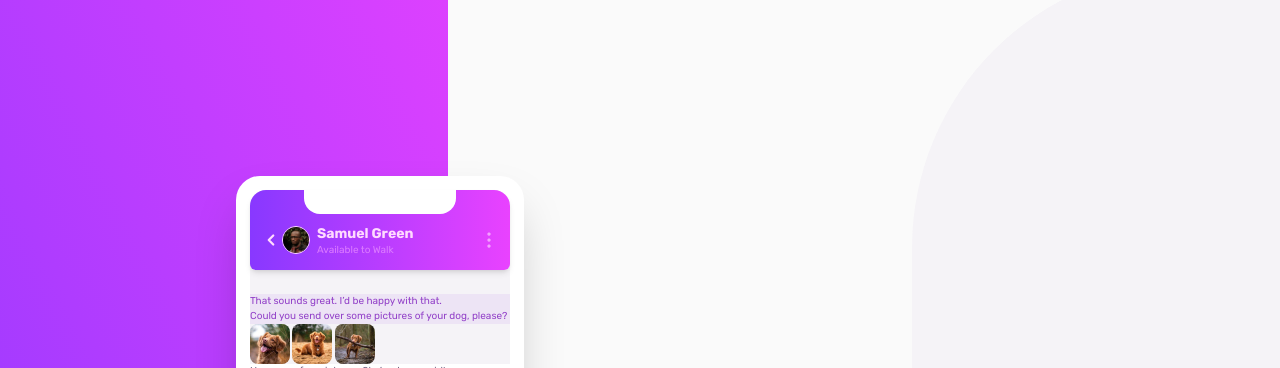
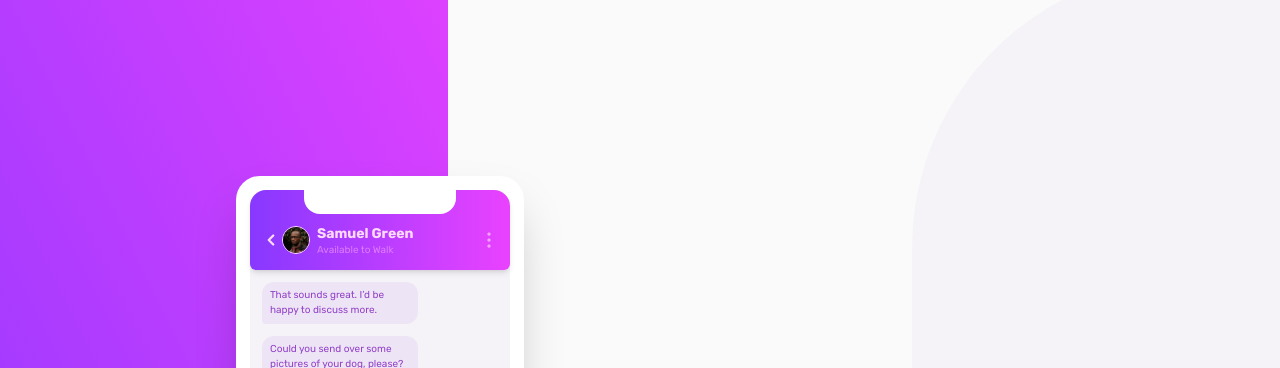
Before and after one commit to nooa-p/chat-app-css, a website: page index.html in a window 1280 px wide. Shown: the top 368 px of the page. Drawn offline with Linux system fonts and the light colour scheme; some icons are missing.

Commit message:
styling and positioning the first two chat bubbles"

```diff
--- a/index.html
+++ b/index.html
@@ -115,8 +115,8 @@
               </svg>
             </div>
             <!-- top bar styling end -->
-            <div class="bg-[#ede4f5] text-[#9241C8]">That sounds great. I’d be happy with that.</div>
-            <div class="bg-[#ede4f5] text-[#9241C8]">Could you send over some pictures of your dog, please?</div>
+            <div class="bg-[#ede4f5] text-[#9241C8] w-3/5 relative -top-3 left-3 p-1.5 pl-2 rounded-xl rounded-bl">That sounds great. I’d be happy to discuss more.</div>
+            <div class="bg-[#ede4f5] text-[#9241C8] w-3/5 relative left-3 p-1.5 pl-2 rounded-xl rounded-bl">Could you send over some pictures of your dog, please?</div>
             <div>
               <img src="images/dog-image-1.jpg" alt="" class="inline-block w-10 rounded-lg">
               <img src="images/dog-image-2.jpg" alt="" class="inline-block w-10 rounded-lg">
```
Also changed, not shown: css/output.css.
